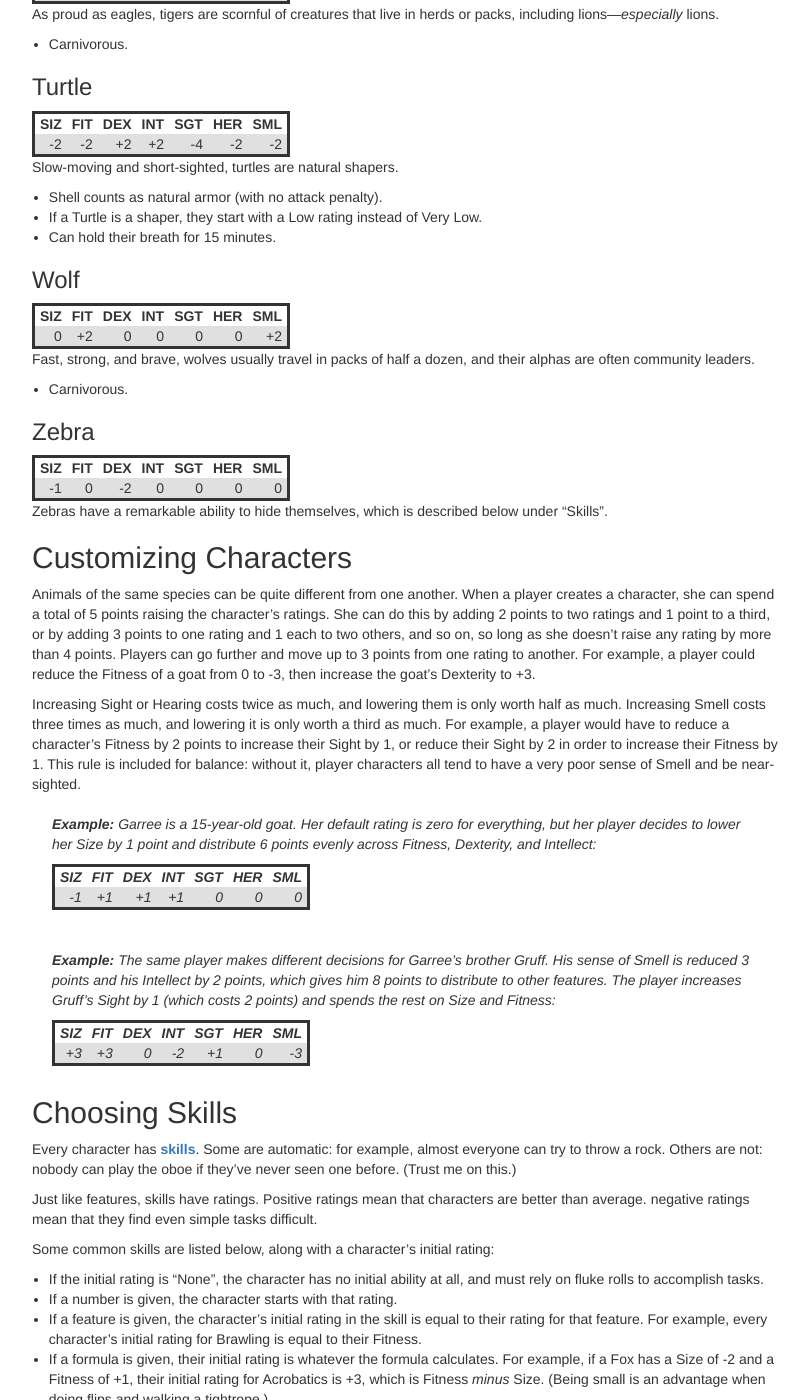
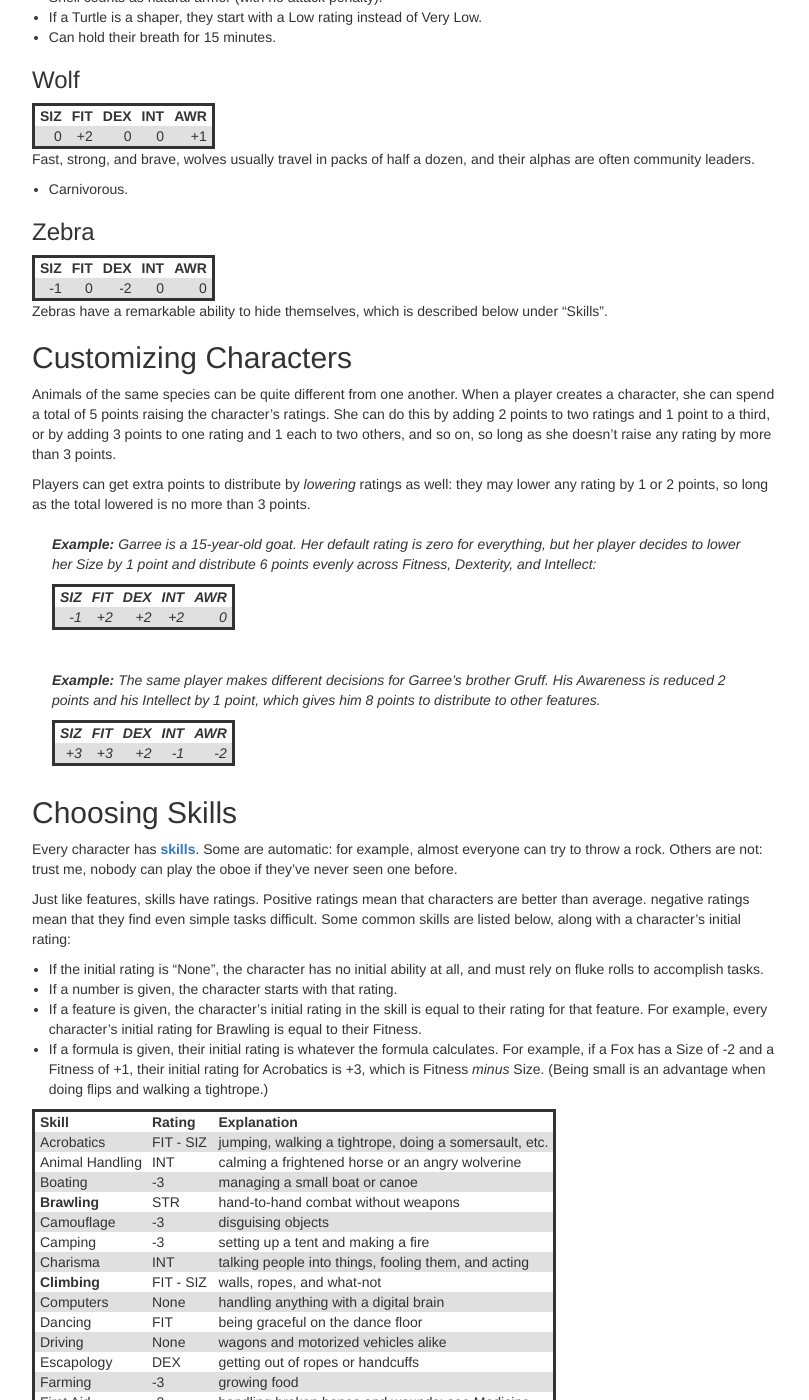
Before and after one commit to gvwilson/sensibleadventures, a Jekyll site: the page built from shapers/shapers.md, in a window 1280 px wide and 1400 px high, scrolled down 5799 px. Shown: the whole window, without its empty margins (38-847 px from the left). Built offline with Jekyll 4.4.1, drawn with Linux system fonts in a browser that asks for light colours; nearby versions of some CDN libraries; library files that are not in the unit come from our copies; some of the changed text lies outside the part shown.

Commit message:
Simplifying

```diff
--- a/shapers/shapers.md
+++ b/shapers/shapers.md
@@ -81,19 +81,12 @@
 -   **Intellect** (IQ): how good she is at book learning and abstract reasoning.
     A character with a low Intellect isn't stupid---she just isn't good at logic puzzles.
 
--   **Sight** (SGT), **Hearing** (HER), and **Smell** (SML):
-    These measure exactly what their names say.
-    (Note that smell includes the sense of taste.)
-
-If an extra is important to the plot---for example,
-if they are a player character's sidekick---the Director may give them ratings for two more features:
-
--   **Courage** (CRG): how brave the character is.
-
--   **Honesty** (HON): how likely the character is to tell the truth.
-
-Player characters don't have ratings for these features
-because being brave and telling the truth (or not) are part of the game.
+-   **Awareness** (AWR):
+    How well the character notices their surroundings.
+    (As any parent can tell you, paying attention is very different from just seeing or hearing...)
+    If the character has exceptionally good or bad eyesight, hearing, or a sense of smell,
+    they may have a separating rating for that,
+    just as they do for height and weight.
 
 So what is a rating?
 It's simply a number:
@@ -112,14 +105,11 @@
 > - Fitness: +1
 > - Dexterity: -2
 > - Intellect: 0
-> - Sight: -2
-> - Hearing: 0
-> - Smell: 0
+> - Awareness: -1
 
 Every character also has a feature called **Strength** (abbreviated STR)
 which is the sum of their Size and Fitness ratings.
-Basically,
-big characters tend to be stronger than small ones,
+Big characters tend to be stronger than small ones,
 but characters who aren't fit aren't as strong as characters who are.
 
 > **Example:**
@@ -168,7 +158,8 @@
 > After adding 4 for her Strength, her total is 15,
 > and the delicate clockwork is now so much scrap metal.
 
-If character's rating plus the challenge's difficulty is greater than 2
+If the total adjustment for a challenge
+(i.e., the character's rating plus the challenge's difficulty) is positive,
 and the outcome isn't critical to the game,
 the Director can decide that the characer gets an **[automatic success](#g:automatic-success)**.
 For example,
@@ -179,15 +170,14 @@
 so the Director decides the player can skip the dice roll.
 This rule helps keep the game moving.
 
-## Flukes
+## Flukes and Fumbles
 
 Sometimes it may seem like a character has no chance at all of doing something,
 but since *Shapers and Bots* is a story-telling game,
 there is always hope.
-If a player rolls 18 on three dice---that is, if they get three 6's---their character automatically succeeds.
-If they roll 17---that is, two 6's and a 5---something good happens,
-but probably not what they expected.
-These are called **[fluke rolls](#g:fluke)**.
+If a player rolls a total of 17 or 18---that is, two 6's and a 5 or three 6's---their character automatically succeeds,
+but probably not in the way they expected.
+This is called a **[fluke roll](#g:fluke)**.
 
 > **Example:**
 > Zitter had never even *seen* a laser pistol before today,
@@ -207,11 +197,10 @@
 
 Fluke rolls work in reverse as well,
 because it's always possible for something to go wrong.
-If a player rolls a total of 4 (which is two 1's and a 2),
-they automatically fail at whatever they were trying to do.
-If they roll a total of 3 (which is three 1's),
-then not only have they failed,
-but something really bad has happened.
+If a player rolls a total of 3 or 4---i.e., three 1's or two 1's and a 2---they
+automatically fail at whatever they were trying to do,
+preferably in some hilarious or embarrassing way.
+This is called a **[fumble](#g:fumble)**.
 
 > **Example:**
 > Another day, another angry crocodile pirate...
@@ -254,9 +243,9 @@
 
 ### Bear
 
-| SIZ | FIT | DEX | INT | SGT | HER | SML |
-| --: | --: | --: | --: | --: | --: | --: |
-| +3  | 0   | -2  | 0   | -2  | 0   | 0   |
+| SIZ | FIT | DEX | INT | AWR |
+| --: | --: | --: | --: | --: |
+| +3  | 0   | -2  | 0   | -2  |
 
 Bears are deeply spiritual animals,
 apt to halt in the middle of combat and ask,
@@ -270,9 +259,9 @@
 
 ### Bison
 
-| SIZ | FIT | DEX | INT | SGT | HER | SML |
-| --: | --: | --: | --: | --: | --: | --: |
-| +3  | 0   | -4  | 0   | -2  | 0   | 0   |
+| SIZ | FIT | DEX | INT | AWR |
+| --: | --: | --: | --: | --: |
+| +3  | 0   | -4  | 0   | -2  |
 
 Bison are rarely found on their own---in fact,
 most suffer from acute isolophobia (a fear of being alone).
@@ -284,9 +273,9 @@
 
 ### Crocodile
 
-| SIZ | FIT | DEX | INT | SGT | HER | SML |
-| --: | --: | --: | --: | --: | --: | --: |
-| 0   | 0   | -2  | -1  | -2  | -2  | 0   |
+| SIZ | FIT | DEX | INT | AWR |
+| --: | --: | --: | --: | --: |
+| 0   | 0   | -2  | -1  | -1  |
 
 Crocodiles are slow moving,
 except when they're not,
@@ -298,9 +287,9 @@
 
 ### Crow
 
-| SIZ | FIT | DEX | INT | SGT | HER | SML |
-| --: | --: | --: | --: | --: | --: | --: |
-| -4  | +2  | -2  | +2  | 0   | 0   | -2  |
+| SIZ | FIT | DEX | INT | AWR |
+| --: | --: | --: | --: | --: |
+| -4  | +2  | -2  | +2  | +1  |
 
 Crows are the fast-talking deal-makers of the animal world.
 Their feathered appendages make them somewhat clumsy,
@@ -309,9 +298,9 @@
 
 ### Eagle
 
-| SIZ | FIT | DEX | INT | SGT | HER | SML |
-| --: | --: | --: | --: | --: | --: | --: |
-| -2  | +4  | -2  | 0   | +4  | +2  | -2  |
+| SIZ | FIT | DEX | INT | AWR |
+| --: | --: | --: | --: | --: |
+| -2  | +4  | -2  | 0   | +3  |
 
 "As proud as an eagle" is a common saying, and is usually not meant as a compliment.
 Natural aristocrats,
@@ -323,9 +312,9 @@
 
 ### Elephant
 
-| SIZ | FIT | DEX | INT | SGT | HER | SML |
-| --: | --: | --: | --: | --: | --: | --: |
-| +4  | 0   | 0   | +2  | 0   | +2  | 0   |
+| SIZ | FIT | DEX | INT | AWR |
+| --: | --: | --: | --: | --: |
+| +4  | 0   | 0   | +2  | -1  |
 
 Elephants naturally form a matriarchal society:
 females are in charge of government and business,
@@ -337,9 +326,9 @@
 
 ### Fox
 
-| SIZ | FIT | DEX | INT | SGT | HER | SML |
-| --: | --: | --: | --: | --: | --: | --: |
-| -2  | 0   | +2  | +2  | 0   | 0   | +2  |
+| SIZ | FIT | DEX | INT | AWR |
+| --: | --: | --: | --: | --: |
+| -2  | 0   | +2  | +2  | 0   |
 
 As cunning as crows,
 foxes are nimble-fingered, quick-witted, and always looking for their next deal.
@@ -348,18 +337,18 @@
 
 ### Goat
 
-| SIZ | FIT | DEX | INT | SGT | HER | SML |
-| --: | --: | --: | --: | --: | --: | --: |
-| 0   | 0   | 0   | 0   | 0   | 0   | 0   |
+| SIZ | FIT | DEX | INT | AWR |
+| --: | --: | --: | --: | --: |
+| 0   | 0   | 0   | 0   | 0   |
 
 Goats are completely average in every way except for their horns.
 (Telling them this is a good way to upset them.)
 
 ### Kangaroo
 
-| SIZ | FIT | DEX | INT | SGT | HER | SML |
-| --: | --: | --: | --: | --: | --: | --: |
-| 0   | +2  | 0   | -1  | 0   | 0   | 0   |
+| SIZ | FIT | DEX | INT | AWR |
+| --: | --: | --: | --: | --: |
+| 0   | +2  | 0   | -1  | 0   |
 
 Kangaroos are the happy-go-lucky clowns of the animal world.
 Townies often dye their tails in bright colors;
@@ -367,9 +356,9 @@
 
 ### Lion
 
-| SIZ | FIT | DEX | INT | SGT | HER | SML |
-| --: | --: | --: | --: | --: | --: | --: |
-| 0   | +2  | 0   | 0   | 0   | 0   | 0   |
+| SIZ | FIT | DEX | INT | AWR |
+| --: | --: | --: | --: | --: |
+| 0   | +2  | 0   | 0   | 0   |
 
 Like elephants,
 lions form matriarchal societies,
@@ -380,9 +369,9 @@
 
 ### Monkey
 
-| SIZ | FIT | DEX | INT | SGT | HER | SML |
-| --: | --: | --: | --: | --: | --: | --: |
-| -2  | 0   | +4  | +2  | 0   | 0   | 0   |
+| SIZ | FIT | DEX | INT | AWR |
+| --: | --: | --: | --: | --: |
+| -2  | 0   | +4  | +2  | 0   |
 
 Smart, curious, and mechanically minded,
 monkeys are constantly tinkering with gadgets (or breaking them).
@@ -392,17 +381,17 @@
 
 ### Parrot
 
-| SIZ | FIT | DEX | INT | SGT | HER | SML |
-| --: | --: | --: | --: | --: | --: | --: |
-| -4  | +4  | -2  | 0   | 0   | 0   | 0   |
+| SIZ | FIT | DEX | INT | AWR |
+| --: | --: | --: | --: | --: |
+| -4  | +4  | -2  | 0   | 0   |
 
 The only birds still capable of actually flying.
 
 ### Rabbit
 
-| SIZ | FIT | DEX | INT | SGT | HER | SML |
-| --: | --: | --: | --: | --: | --: | --: |
-| -3  | 0   | 0   | 0   | -2  | 0   | 0   |
+| SIZ | FIT | DEX | INT | AWR |
+| --: | --: | --: | --: | --: |
+| -3  | 0   | 0   | 0   | +1  |
 
 It's easy to make fun of rabbits' small size and near-sightedness,
 but nobody who has ever seen a fluffle of rabbits go bersek in battle is likely to do so.
@@ -415,9 +404,9 @@
 
 ### Raccoon
 
-| SIZ | FIT | DEX | INT | SGT | HER | SML |
-| --: | --: | --: | --: | --: | --: | --: |
-| -3  | 0   | +4  | +2  | 0   | 0   | 0   |
+| SIZ | FIT | DEX | INT | AWR |
+| --: | --: | --: | --: | --: |
+| -3  | 0   | +4  | +2  | 0   |
 
 Raccoons are the only competition monkeys have for the title
 "most likely to get themselves into trouble".
@@ -427,9 +416,9 @@
 
 ### Rhino
 
-| SIZ | FIT | DEX | INT | SGT | HER | SML |
-| --: | --: | --: | --: | --: | --: | --: |
-| +3  | +2  | -4  | 0   | -2  | 0   | +2  |
+| SIZ | FIT | DEX | INT | AWR |
+| --: | --: | --: | --: | --: |
+| +3  | +2  | -4  | 0   | -2  |
 
 They are not the largest animals,
 but they are certainly the grumpiest.
@@ -438,12 +427,13 @@
 and are fiercely protective of its weaker members.
 
 -   They can charge their enemies (treat their horn like a small weapon).
+-   Their sense of smell is +1, not -2.
 
 ### Sloth
 
-| SIZ | FIT | DEX | INT | SGT | HER | SML |
-| --: | --: | --: | --: | --: | --: | --: |
-| 0   | 0   | -2  | +4  | 0   | 0   | 0   |
+| SIZ | FIT | DEX | INT | AWR |
+| --: | --: | --: | --: | --: |
+| 0   | 0   | -2  | +4  | 0   |
 
 Slow-moving but quick-witted,
 sloths are sages and healers.
@@ -455,9 +445,9 @@
 
 ### Tiger
 
-| SIZ | FIT | DEX | INT | SGT | HER | SML |
-| --: | --: | --: | --: | --: | --: | --: |
-| 0   | +2  | 0   | 0   | 0   | 0   | 0   |
+| SIZ | FIT | DEX | INT | AWR |
+| --: | --: | --: | --: | --: |
+| 0   | +2  | 0   | 0   | +1  |
 
 As proud as eagles,
 tigers are scornful of creatures that live in herds or packs,
@@ -467,9 +457,9 @@
 
 ### Turtle
 
-| SIZ | FIT | DEX | INT | SGT | HER | SML |
-| --: | --: | --: | --: | --: | --: | --: |
-| -2  | -2  | +2  | +2  | -4  | -2  | -2  |
+| SIZ | FIT | DEX | INT | AWR |
+| --: | --: | --: | --: | --: |
+| -2  | -2  | +2  | +2  | -3  |
 
 Slow-moving and short-sighted,
 turtles are natural shapers.
@@ -480,9 +470,9 @@
 
 ### Wolf
 
-| SIZ | FIT | DEX | INT | SGT | HER | SML |
-| --: | --: | --: | --: | --: | --: | --: |
-| 0   | +2  | 0   | 0   | 0   | 0   | +2  |
+| SIZ | FIT | DEX | INT | AWR |
+| --: | --: | --: | --: | --: |
+| 0   | +2  | 0   | 0   | +1  |
 
 Fast, strong, and brave,
 wolves usually travel in packs of half a dozen,
@@ -492,9 +482,9 @@
 
 ### Zebra
 
-| SIZ | FIT | DEX | INT | SGT | HER | SML |
-| --: | --: | --: | --: | --: | --: | --: |
-| -1  | 0   | -2  | 0   | 0   | 0   | 0   |
+| SIZ | FIT | DEX | INT | AWR |
+| --: | --: | --: | --: | --: |
+| -1  | 0   | -2  | 0   | 0   |
 
 Zebras have a remarkable ability to hide themselves,
 which is described below under "Skills".
@@ -507,24 +497,11 @@
 She can do this by adding 2 points to two ratings and 1 point to a third,
 or by adding 3 points to one rating and 1 each to two others,
 and so on,
-so long as she doesn't raise any rating by more than 4 points.
-Players can go further and move up to 3 points from one rating to another.
-For example,
-a player could reduce the Fitness of a goat from 0 to -3,
-then increase the goat's Dexterity to +3.
+so long as she doesn't raise any rating by more than 3 points.
 
-Increasing Sight or Hearing costs twice as much,
-and lowering them is only worth half as much.
-Increasing Smell costs three times as much,
-and lowering it is only worth a third as much.
-For example,
-a player would have to reduce a character's Fitness by 2 points
-to increase their Sight by 1,
-or reduce their Sight by 2 in order to increase their Fitness by 1.
-This rule is included for balance:
-without it,
-player characters all tend to have a very poor sense of Smell
-and be near-sighted.
+Players can get extra points to distribute by *lowering* ratings as well:
+they may lower any rating by 1 or 2 points,
+so long as the total lowered is no more than 3 points.
 
 > **Example:**
 > Garree is a 15-year-old goat.
@@ -532,34 +509,31 @@
 > but her player decides to lower her Size by 1 point
 > and distribute 6 points evenly across Fitness, Dexterity, and Intellect:
 >
-> | SIZ | FIT | DEX | INT | SGT | HER | SML |
-> | --: | --: | --: | --: | --: | --: | --: |
-> | -1  | +1  | +1  | +1  | 0   | 0   | 0   |
+> | SIZ | FIT | DEX | INT | AWR |
+> | --: | --: | --: | --: | --: |
+> | -1  | +2  | +2  | +2  | 0   |
 
 > **Example:**
 > The same player makes different decisions for Garree's brother Gruff.
-> His sense of Smell is reduced 3 points and his Intellect by 2 points,
+> His Awareness is reduced 2 points and his Intellect by 1 point,
 > which gives him 8 points to distribute to other features.
-> The player increases Gruff's Sight by 1 (which costs 2 points)
-> and spends the rest on Size and Fitness:
 >
-> | SIZ | FIT | DEX | INT | SGT | HER | SML |
-> | --: | --: | --: | --: | --: | --: | --: |
-> | +3  | +3  | 0   | -2  | +1  | 0   | -3  |
+> | SIZ | FIT | DEX | INT | AWR |
+> | --: | --: | --: | --: | --: |
+> | +3  | +3  | +2  | -1  | -2  |
 
 ## Choosing Skills
 
 Every character has **[skills](#g:skill)**.
 Some are automatic: for example, almost everyone can try to throw a rock.
 Others are not:
+trust me,
 nobody can play the oboe if they've never seen one before.
-(Trust me on this.)
 
 Just like features,
 skills have ratings.
 Positive ratings mean that characters are better than average.
 negative ratings mean that they find even simple tasks difficult.
-
 Some common skills are listed below,
 along with a character's initial rating:
 
@@ -628,20 +602,20 @@
 > **Example:**
 > Garree's features are:
 >
-> | SIZ | FIT | DEX | INT | SGT | HER | SML |
-> | --: | --: | --: | --: | --: | --: | --: |
-> | -1  | +1  | +1  | +1  | 0   | 0   | 0   |
+> | SIZ | FIT | DEX | INT | AWR |
+> | --: | --: | --: | --: | --: |
+> | -1  | +2  | +2  | +2  | 0   |
 >
 > so her initial ratings for the commonly-used skills are:
 >
 > | Skill    | Rating |
 > | -------- | -----: |
 > | Brawling | +1     |
-> | Climbing | +2     |
-> | Hiding   | +2     |
-> | Stealth  | +2     |
-> | Swimming | -3     |
-> | Throwing | +1     |
+> | Climbing | +3     |
+> | Hiding   | +3     |
+> | Stealth  | +3     |
+> | Swimming | -2     |
+> | Throwing | +2     |
 
 ### Skill Categories
 
@@ -665,19 +639,23 @@
 For example,
 if a character has an INT of +3,
 they have 13 points to spend on raising skills.
+If their INT is -2,
+on the other hand,
+they only have 8 points to spend on skills
+(they're a slower learner).
 
+-   Raising a skill from None to -4 costs 1 point.
 -   Each raise costs 1 point, up to an increase by 3 levels.
 -   Every raise after an increase by 3 levels costs 2 points.
--   Raising a skill from None to -5 costs 1 point.
 
 > **Example:**
 > Garree's features are:
 >
-> | SIZ | FIT | DEX | INT | SGT | HER | SML |
-> | --: | --: | --: | --: | --: | --: | --: |
-> | -1  | +1  | +1  | +1  | 0   | 0   | 0   |
+> | SIZ | FIT | DEX | INT | AWR |
+> | --: | --: | --: | --: | --: |
+> | -1  | +2  | +2  | +2  | 0   |
 >
-> so she has 11 points to spend on her initial skills.
+> so she has 12 points to spend on her initial skills.
 > Her adjusted ratings for the common skills,
 > and her ratings for other skills her player has chosen,
 > are:
@@ -1085,6 +1063,19 @@
 | Smell     | None    | \|              |           |
 | HP        | 6       | \|              |           |
 
+## Non-Player Characters
+
+If an extra is important to the plot---for example,
+if they are a player character's sidekick---the Director
+may give non-player ratings for two more features:
+
+-   **Courage** (CRG): how brave the character is.
+
+-   **Honesty** (HON): how likely the character is to tell the truth.
+
+Player characters don't have ratings for these features
+because being brave and telling the truth (or not) are part of the game.
+
 ## Glossary
 
 **Automatic success**{:#g:automatic-success}:
@@ -1119,7 +1110,10 @@
 an intrinsic characteristic such as fitness or dexterity.
 
 **Fluke**{:#g:fluke}:
-a roll of 17 or 18 (automatic success) or 3 or 4 (automatic failure).
+a roll of 17 or 18 (automatic success).
+
+**Fumble**{:#g:fumble}:
+a roll of 3 or 4 (automatic failure).
 
 **Health point**{:#g:health-point}:
 how much damage a character can take.
```
Also changed, not shown: other parts of shapers/shapers.md (+2 -2 lines).
